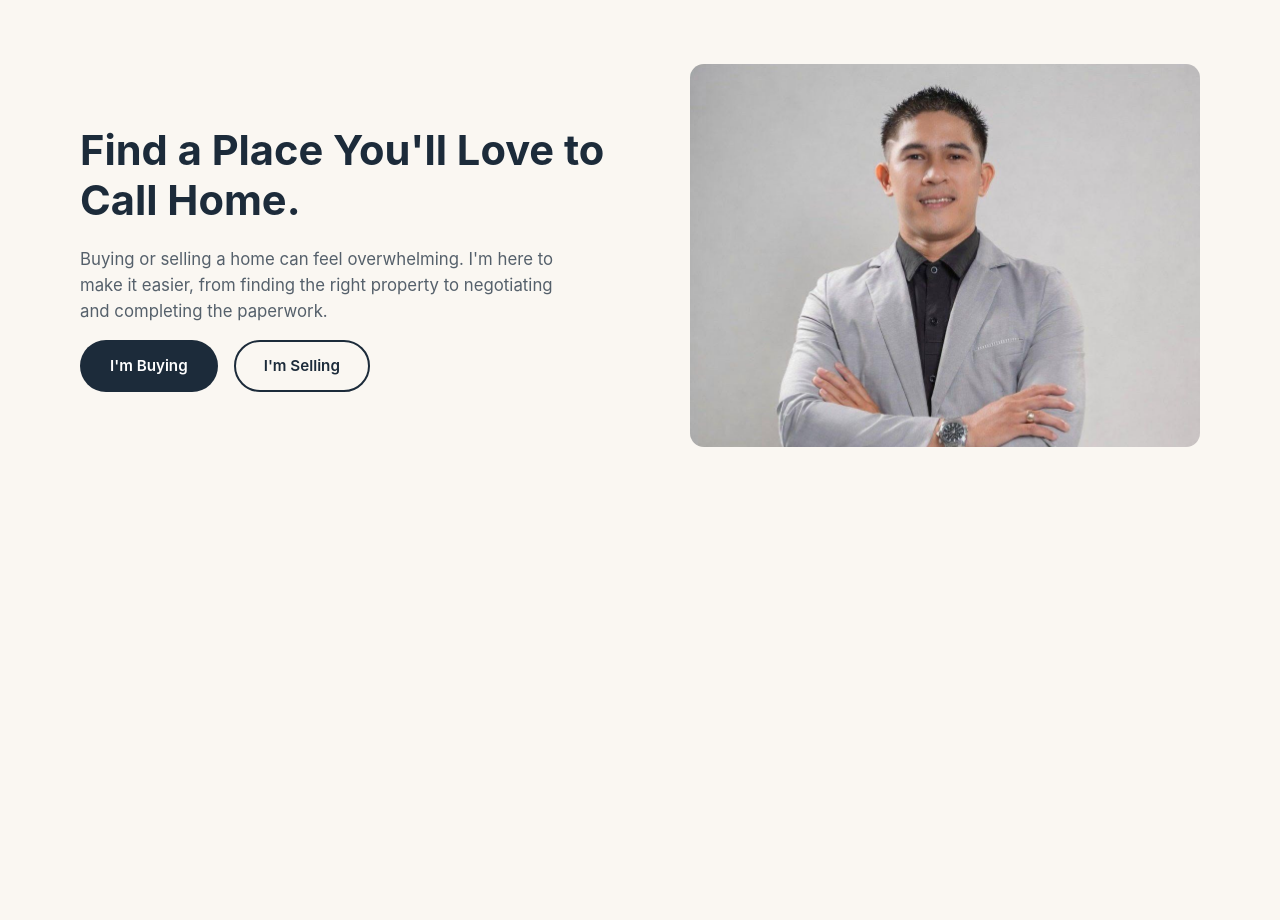
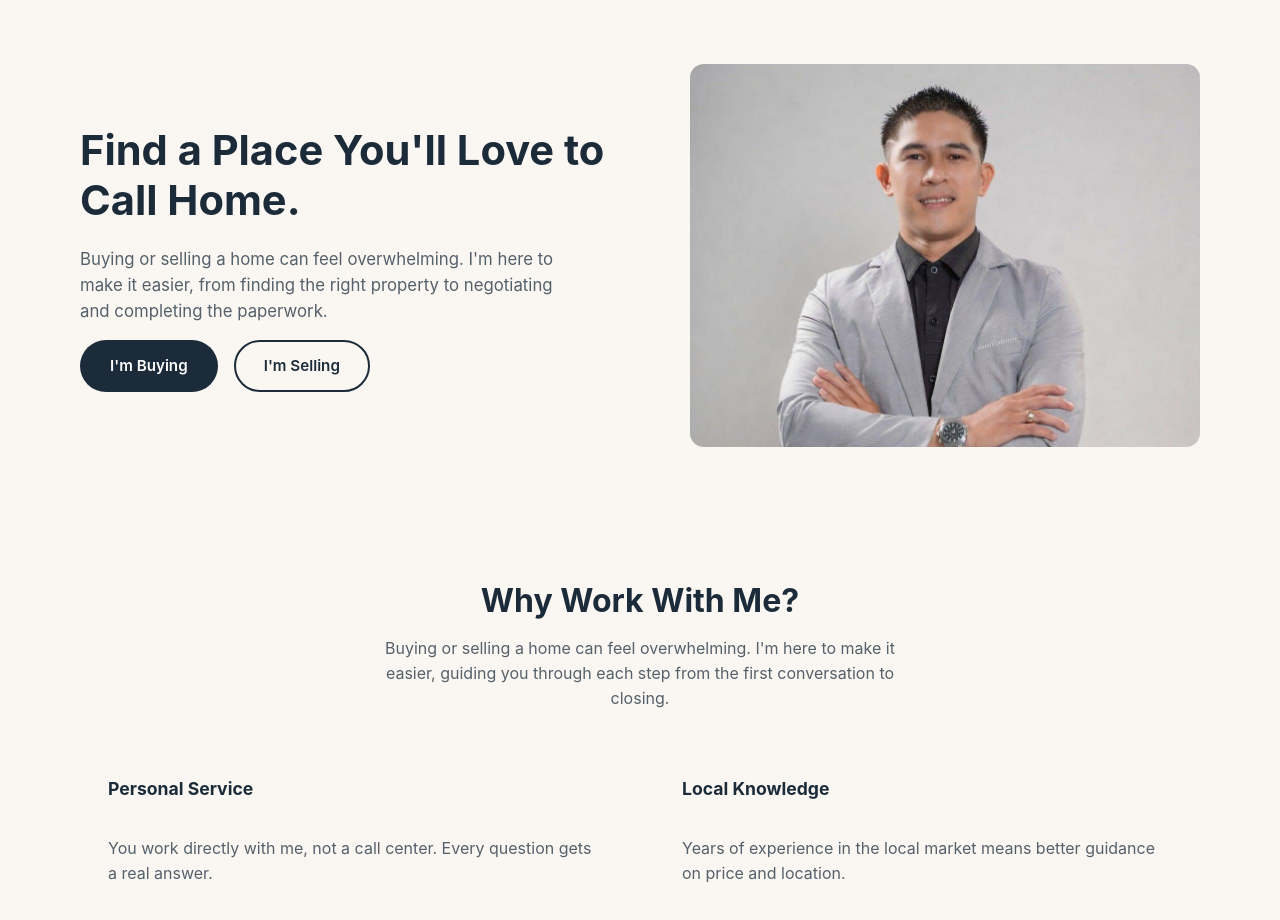
Before and after one commit to noelou/cagayanhomes, a React (Vite) app in the folder client/: page / in a window 1280 px wide. Shown: the top 920 px of the page. Before the commit the page ends 800 px from the top, so only its background shows below. Built offline with nearby package versions, Linux system fonts and the light colour scheme.

Commit message:
add why section

```diff
--- a/client/src/App.jsx
+++ b/client/src/App.jsx
@@ -1,9 +1,11 @@
 import Hero from './components/Hero.jsx'
+import WhyWorkWithMe from './components/WhyWorkWithMe.jsx'
 
 function App() {
   return (
     <div>
       <Hero />
+      <WhyWorkWithMe />
     </div>
   )
 }
--- /dev/null
+++ b/client/src/components/WhyCard.jsx
@@ -0,0 +1,10 @@
+function WhyCard({ title, text }) {
+    return (
+        <div className="why-card grid">
+            <h3>{title}</h3>
+            <p>{text}</p>
+        </div>
+    )
+}
+
+export default WhyCard
--- /dev/null
+++ b/client/src/components/WhyWorkWithMe.css
@@ -0,0 +1,12 @@
+.why-card {
+    padding: 28px;
+}
+
+.why-card h3 {
+    font-size: 1.1rem;
+}
+
+.why-card p {
+    color: var(--color-text-soft);
+    margin: 0;
+}
--- /dev/null
+++ b/client/src/components/WhyWorkWithMe.jsx
@@ -0,0 +1,29 @@
+import WhyCard from "./WhyCard.jsx";
+import './WhyWorkWithMe.css'
+
+function WhyWorkWithMe() {
+    return (
+        <section className="section">
+            <div className="container">
+                <div className="section-heading">
+                    <h2>Why Work With Me?</h2>
+                    <p>Buying or selling a home can feel overwhelming. I'm here to make it easier,
+                          guiding you through each step from the first conversation to closing.</p>
+                </div>
+                <div className="grid grid--2 why-grid">
+                    <WhyCard
+                        title="Personal Service"
+                        text="You work directly with me, not a call center. Every question gets a real answer."
+                    />
+
+                    <WhyCard
+                        title="Local Knowledge"
+                        text="Years of experience in the local market means better guidance on price and location."
+                    />
+                </div>
+            </div>
+        </section>
+    )
+}
+
+export default WhyWorkWithMe
```
